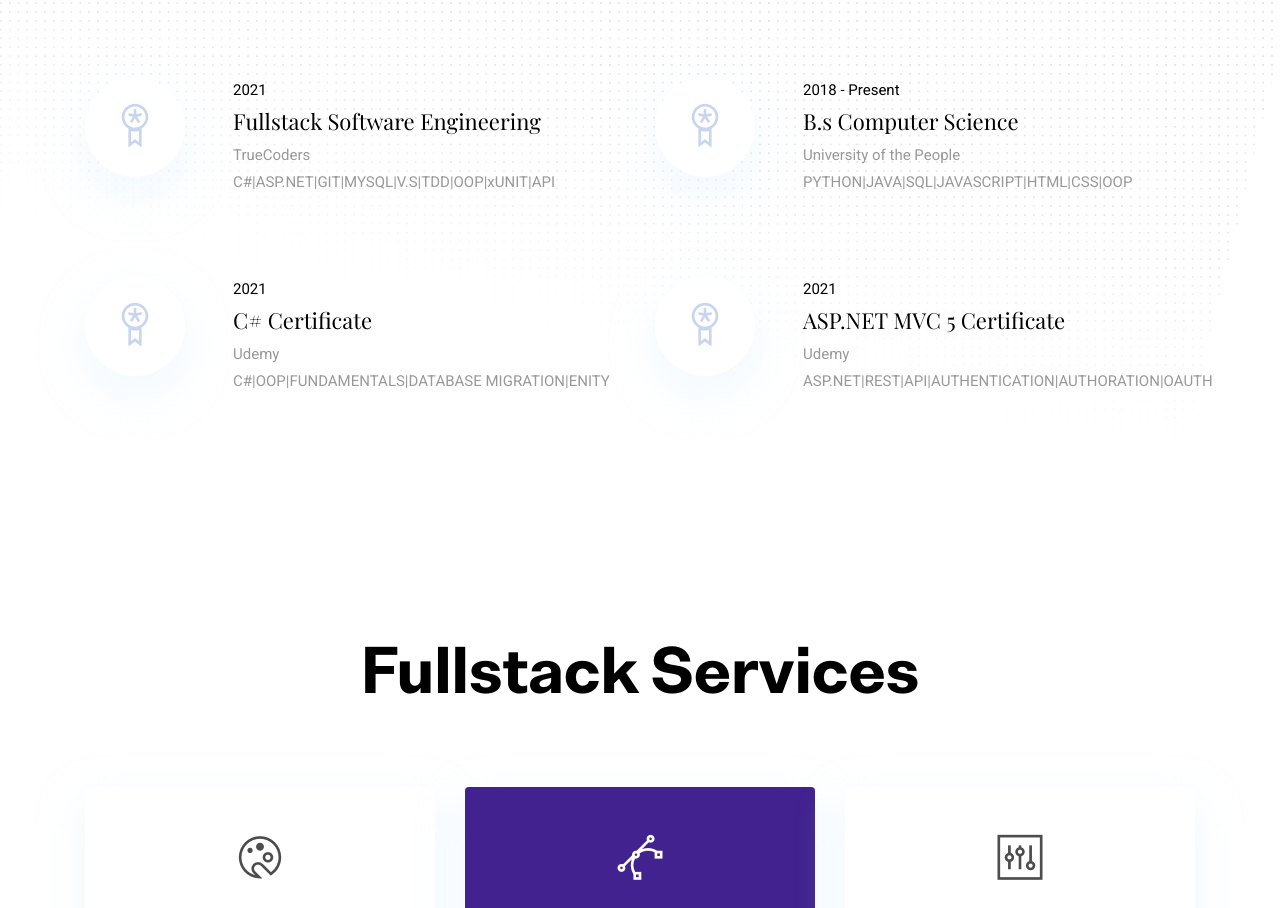
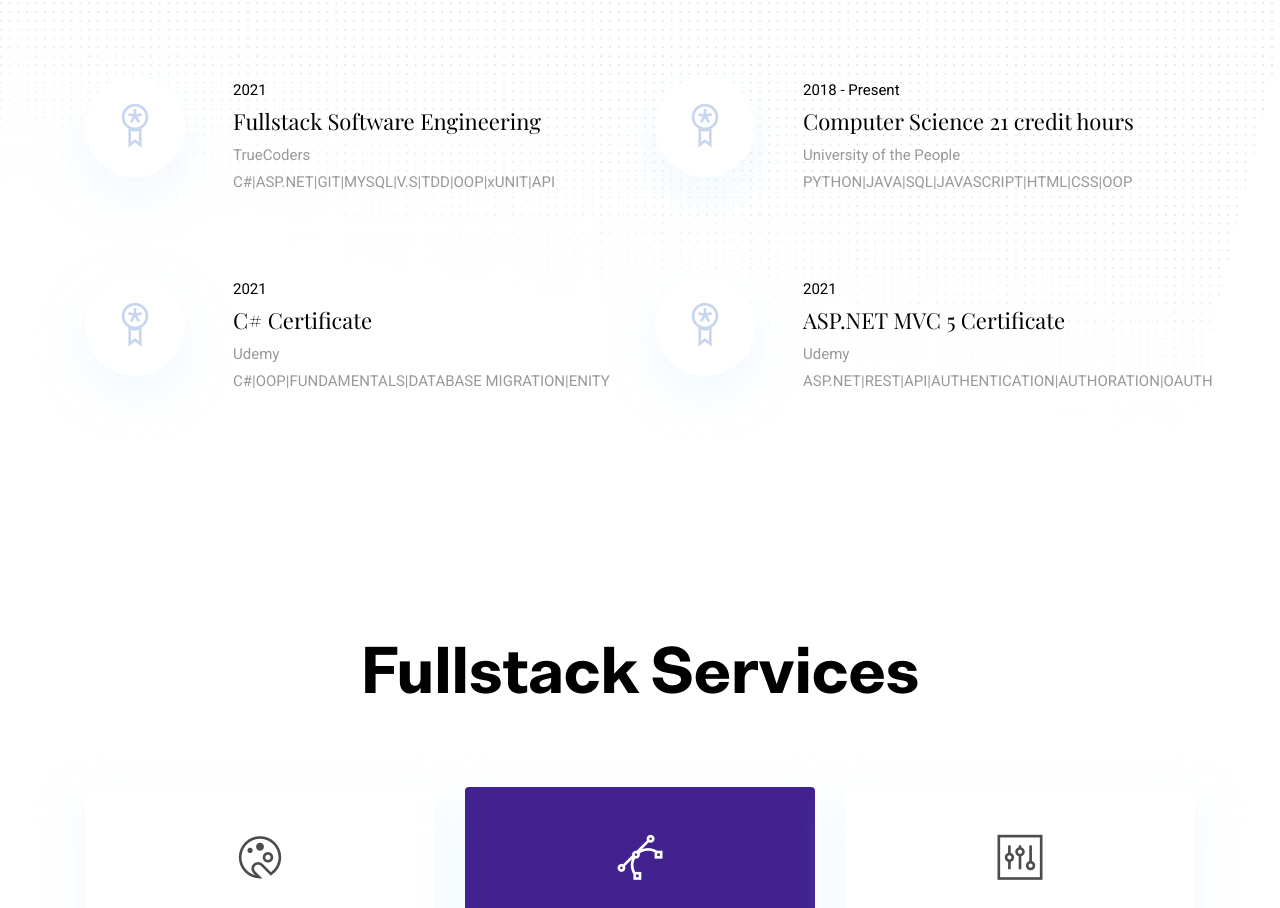
Before and after one commit to DdJeff/DdJeff.github.io, a plain HTML site: page index.html in a window 1280 px wide. Shown: the part 2643-3551 px from the top of the page. Drawn offline with nearby package versions, Linux system fonts and the light colour scheme.

Commit message:
Updated Uop info

```diff
--- a/index.html
+++ b/index.html
@@ -271,7 +271,7 @@
           </div>
           <div>
             <p class="text-dark mb-1">2018 - Present</p>
-            <h4>B.s Computer Science</h4>
+            <h4>Computer Science 21 credit hours</h4>
             <p class="mb-0 text-light">University of the People</p>
             <p class="mb-0 text-light">PYTHON|JAVA|SQL|JAVASCRIPT|HTML|CSS|OOP</p>
           </div>
```
